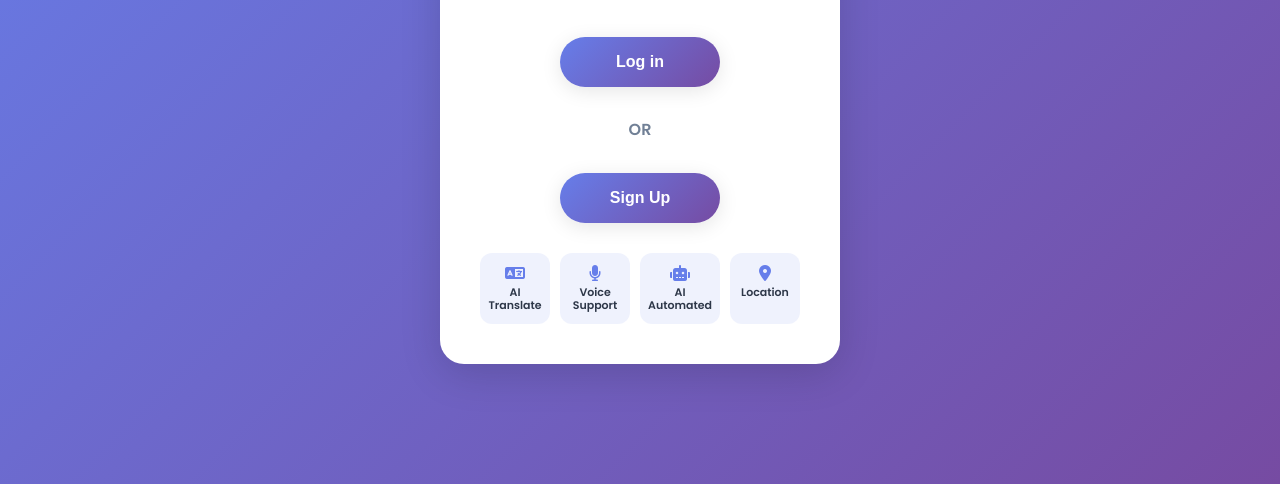
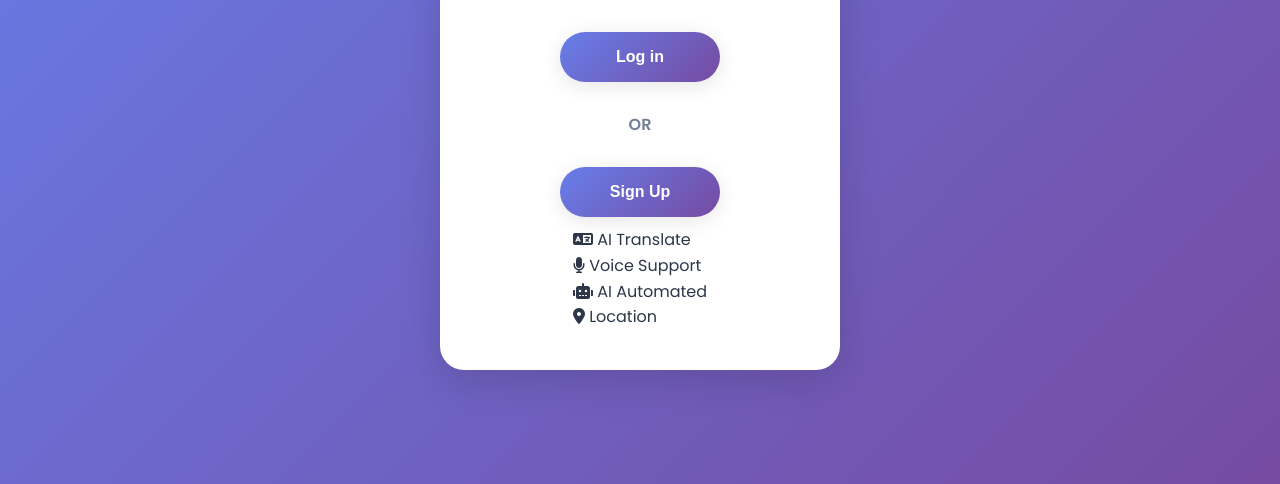
Before and after one commit to mastershishui/DAWDAWD, a plain HTML site: page index.html in a window 1280 px wide. Shown: the part 316-800 px from the top of the page. Drawn offline with Linux system fonts and the light colour scheme.

Commit message:
Update index.html

```diff
--- a/index.html
+++ b/index.html
@@ -7,60 +7,7 @@
     <link rel="stylesheet" href="style.css" />
     <link href="https://fonts.googleapis.com/css2?family=Poppins:wght@300;400;500;600;700&display=swap" rel="stylesheet">
     <link href="https://cdnjs.cloudflare.com/ajax/libs/font-awesome/6.0.0/css/all.min.css" rel="stylesheet">
-    <style>
-        /* Additional styles to ensure 4 features fit in one line */
-        .features-grid-compact {
-            display: grid;
-            grid-template-columns: repeat(4, 1fr);
-            gap: 10px;
-            margin-top: 20px;
-            width: 100%;
-        }
 
-        .feature-item-compact {
-            display: flex;
-            flex-direction: column;
-            align-items: center;
-            gap: 5px;
-            padding: 12px 8px;
-            background: rgba(102, 126, 234, 0.1);
-            border-radius: 12px;
-            transition: all 0.3s cubic-bezier(0.4, 0, 0.2, 1);
-            text-align: center;
-        }
-
-        .feature-item-compact i {
-            font-size: 16px;
-            color: var(--primary);
-        }
-
-        .feature-item-compact span {
-            font-size: 11px;
-            font-weight: 600;
-            color: var(--text);
-            line-height: 1.2;
-        }
-
-        .feature-item-compact:hover {
-            background: rgba(102, 126, 234, 0.2);
-            transform: translateY(-2px);
-        }
-
-        @media (max-width: 480px) {
-            .features-grid-compact {
-                gap: 8px;
-            }
-
-            .feature-item-compact {
-                padding: 10px 6px;
-            }
-
-            .feature-item-compact span {
-                font-size: 10px;
-            }
-        }
-    </style>
-</head>
 <body>
 <!-- Background Decoration -->
 
@@ -106,4 +53,5 @@
 
 <script src="script.js"></script>
 </body>
+
 </html>
```
